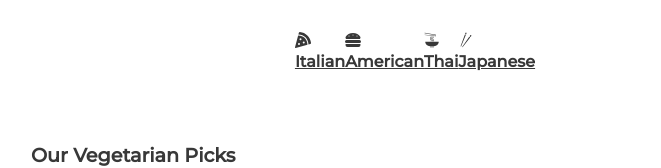
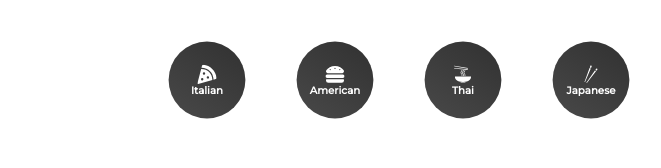
Before and after one commit to mingyuliuu/react-recipe-app, a React (Create React App) app: page / in a window 1280 px wide. Shown: the top 168 px of the page, without its empty margins (225-886 px from the left). Built offline with nearby package versions, Linux system fonts and the light colour scheme; no server answers.

Commit message:
Add styling to menu routing

```diff
--- a/src/components/Category.jsx
+++ b/src/components/Category.jsx
@@ -6,22 +6,22 @@
 function Category() {
   return (
     <List>
-      <NavLink to={'/cuisine/Italian'}>
+      <SLink to={"/cuisine/Italian"}>
         <FaPizzaSlice />
         <h4>Italian</h4>
-      </NavLink>
-      <NavLink to={'/cuisine/American'}>
+      </SLink>
+      <SLink to={"/cuisine/American"}>
         <FaHamburger />
         <h4>American</h4>
-      </NavLink>
-      <NavLink to={'/cuisine/Thai'}>
+      </SLink>
+      <SLink to={"/cuisine/Thai"}>
         <GiNoodles />
         <h4>Thai</h4>
-      </NavLink>
-      <NavLink to={'/cuisine/Japanese'}>
+      </SLink>
+      <SLink to={"/cuisine/Japanese"}>
         <GiChopsticks />
         <h4>Japanese</h4>
-      </NavLink>
+      </SLink>
     </List>
   );
 }
@@ -32,4 +32,41 @@
   margin: 2rem 0rem;
 `;
 
+const SLink = styled(NavLink)`
+  display: flex;
+  flex-direction: column;
+  justify-content: center;
+  align-items: center;
+  border-radius: 50%;
+  margin-right: 2rem;
+  text-decoration: none;
+  background: linear-gradient(35deg, #494949, #313131);
+  width: 6rem;
+  height: 6rem;
+  cursor: pointer;
+  transform: scale(0.8);
+
+  h4 {
+    color: white;
+    font-size: 0.8rem;
+  }
+
+  svg {
+    color: white;
+    font-size: 1.5rem;
+  }
+
+  &.active {
+    background: linear-gradient(to right, #f27121, #e94057);
+
+    svg {
+      color: white;
+    }
+
+    h4 {
+      color: white;
+    }
+  }
+`;
+
 export default Category;
```
